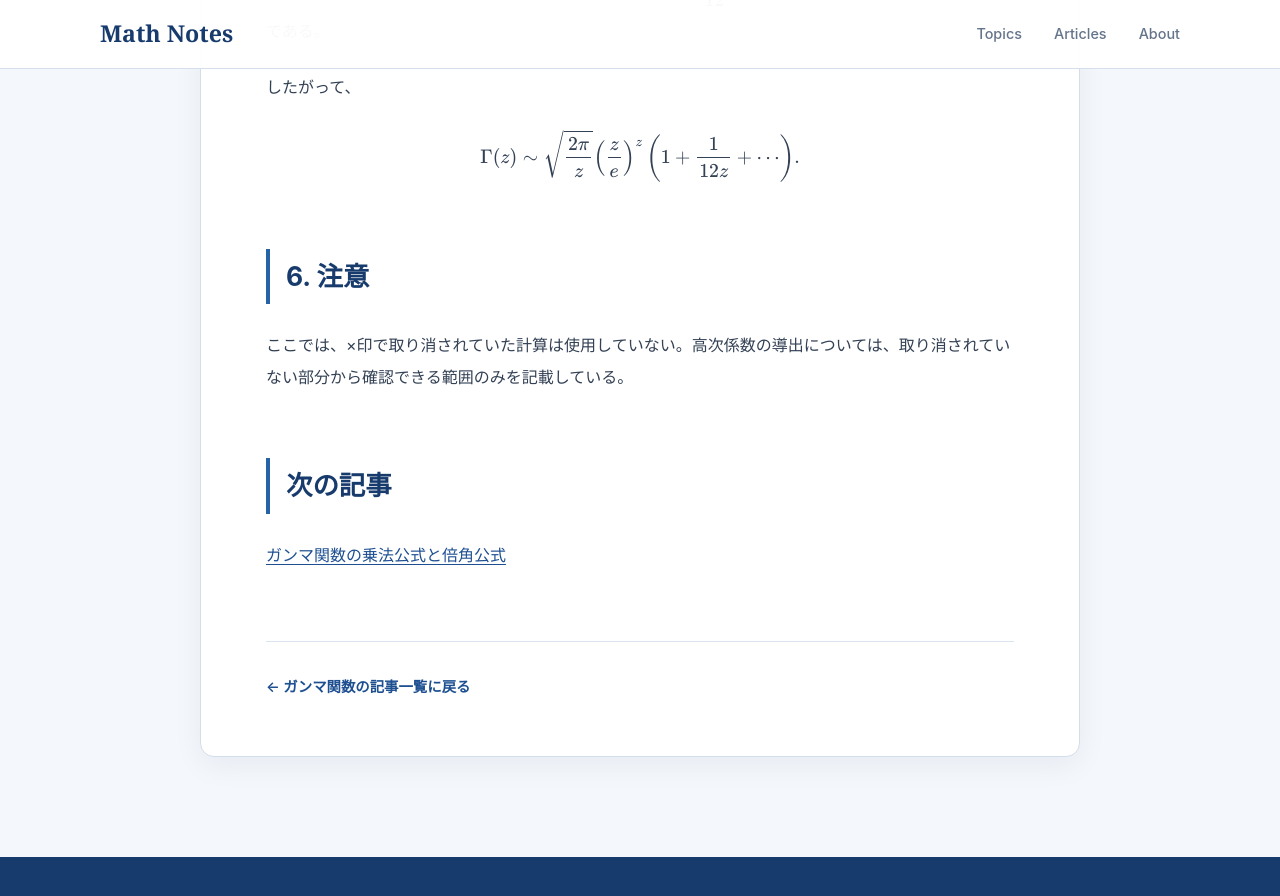
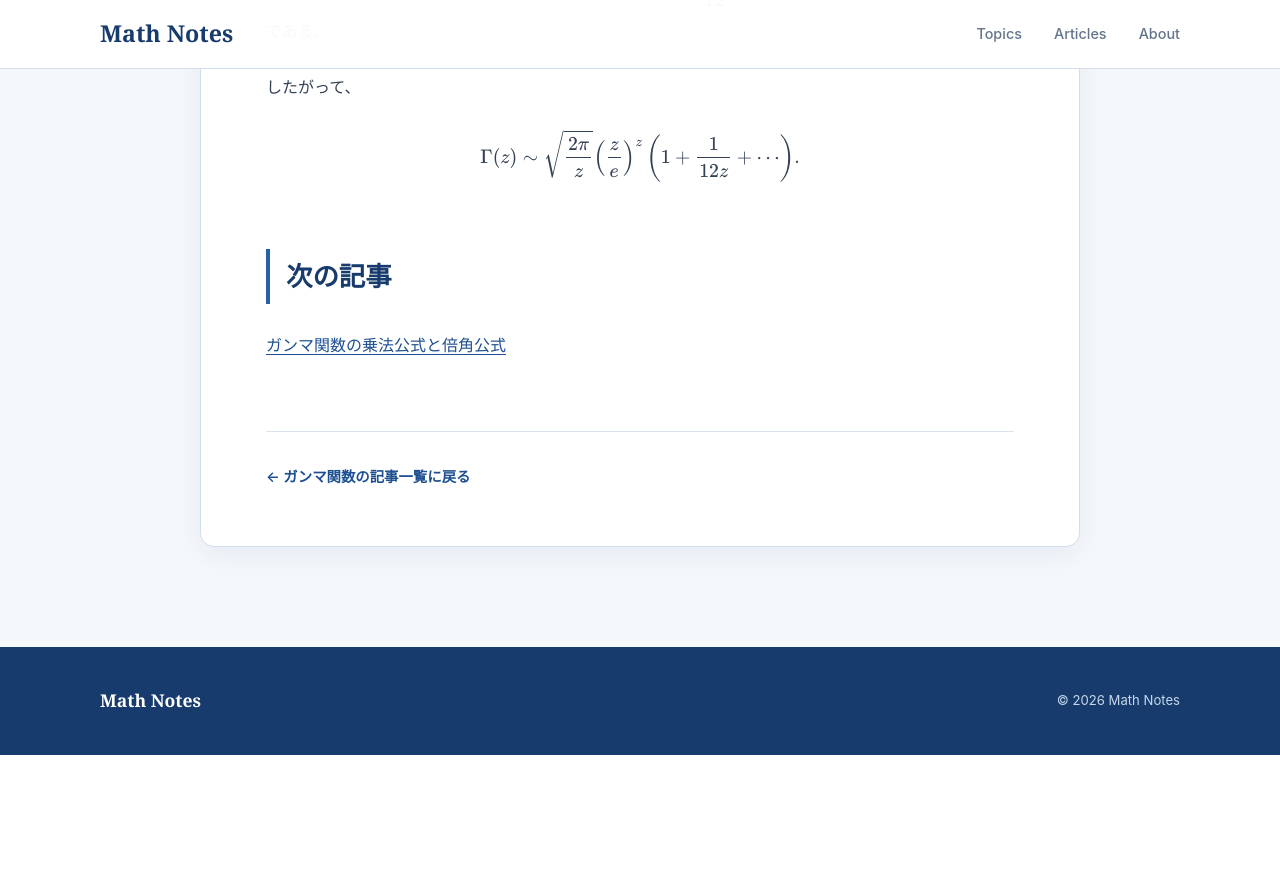
Before and after one commit to koukano/koukano.github.io, a Jekyll site: the page built from articles/gamma-stirling-watson.md, in a window 1280 px wide and 900 px high, scrolled down 3400 px. Shown: the top 896 px of the window. Built offline with Jekyll 4.4.1, drawn with Linux system fonts in a browser that asks for light colours; after the commit the page ends 4155 px from its top, so only the background shows below that.

Commit message:
Remove source editing note from Stirling article

```diff
--- a/articles/gamma-stirling-watson.md
+++ b/articles/gamma-stirling-watson.md
@@ -198,10 +198,6 @@ $$
 \right).
 $$
 
-## 6. 注意
-
-ここでは、×印で取り消されていた計算は使用していない。高次係数の導出については、取り消されていない部分から確認できる範囲のみを記載している。
-
 ## 次の記事
 
 [ガンマ関数の乗法公式と倍角公式](/articles/gamma-multiplication-formula.html)
```
